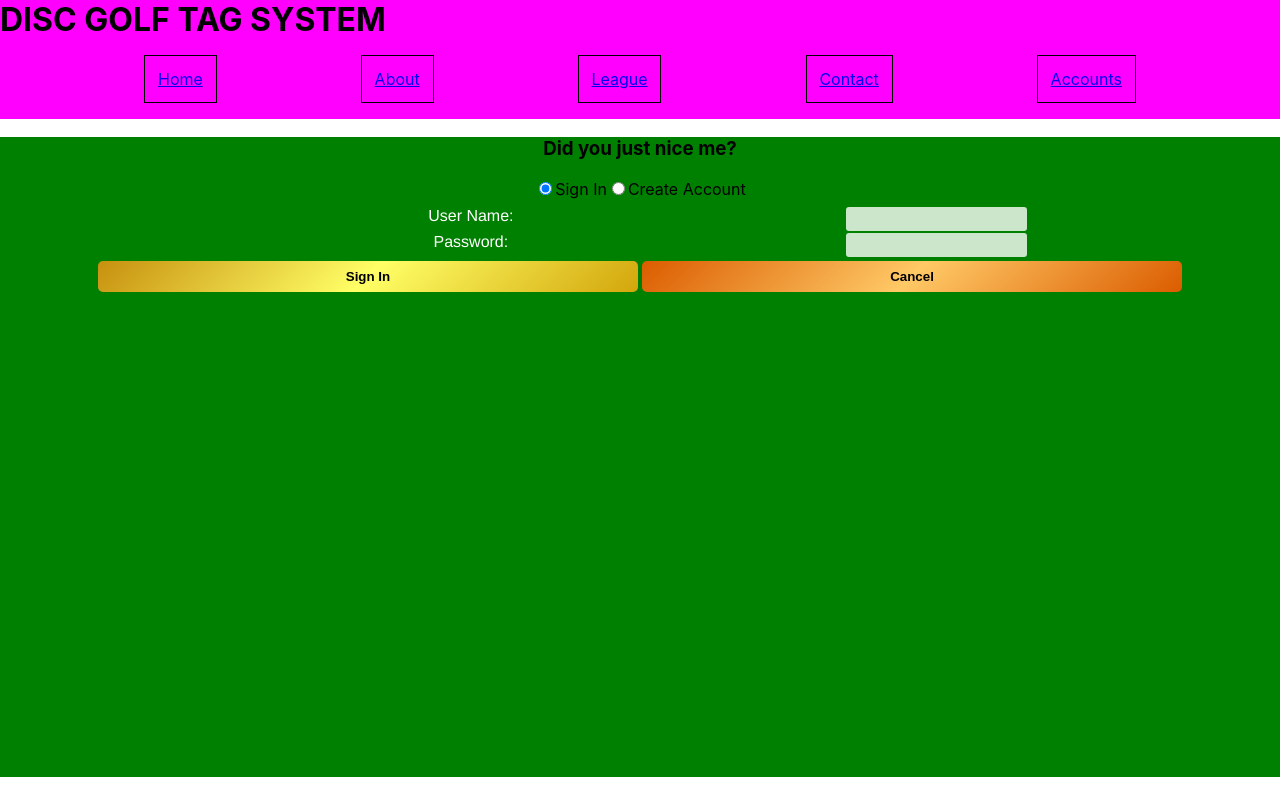
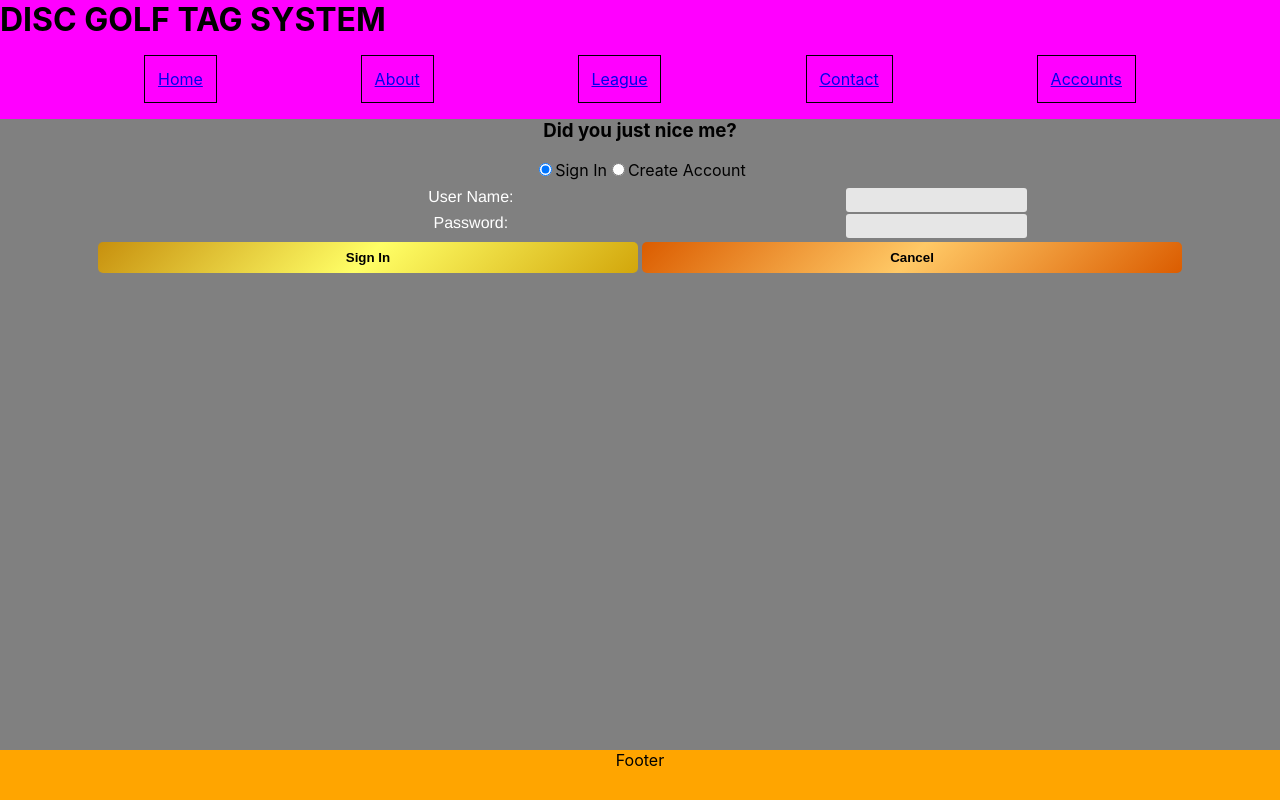
Before and after one commit to jgharris314/DGTS, a React (Create React App) app in the folder front-end/: page /accounts in a window 1280 px wide. Built offline with nearby package versions, Linux system fonts and the light colour scheme.

Commit message:
saftey commit, breaking for the day

```diff
--- a/front-end/src/App.css
+++ b/front-end/src/App.css
@@ -1,5 +1,6 @@
 .App {
 	text-align: center;
+	/* background-color: grey; */
 }
 
 .App-header {
--- a/front-end/src/App.js
+++ b/front-end/src/App.js
@@ -1,12 +1,13 @@
 import "./App.css";
 import React, { useEffect, useState } from "react";
-import { Route, Switch } from "react-router-dom";
+import { Redirect, Route, Switch } from "react-router-dom";
 import HeroNav from "./components/HeroNav/HeroNav";
 import HomeSection from "./components/HomeSection/HomeSection";
 import AccountAccess from "./components/AccountAccess/AccountAccess";
 import ContactSection from "./components/ContactSection/ContactSection";
 import AboutSection from "./components/AboutSection/AboutSection";
 import LeagueSection from "./components/LeagueSection/LeagueSection";
+import FooterSection from "./components/FooterSection/FooterSection";
 function App() {
 	const navOptions = ["Home", "About", "League", "Contact", "Accounts"];
 	const [loggedIn, setLoggedIn] = useState(false);
@@ -18,6 +19,9 @@ function App() {
 			<HeroNav navOptions={navOptions} />
 			{/* Begin individual page routing */}
 			<Switch>
+				<Route exact={true} path="/">
+					<Redirect to={"/home"} />
+				</Route>
 				<Route path="/about" exact>
 					<AboutSection />
 				</Route>
@@ -39,6 +43,7 @@ function App() {
 					<LeagueSection />
 				</Route>
 			</Switch>
+			<FooterSection />
 		</div>
 	);
 }
--- a/front-end/src/components/AccountAccess/account-access.styles.js
+++ b/front-end/src/components/AccountAccess/account-access.styles.js
@@ -1,6 +1,13 @@
 import styled from "styled-components";
 
 export const StyledAccountAccess = styled.div`
-	background-color: green;
-	height: 80vh;
+	/* background-color: green; */
+	/* height: 100vh; */
+	top: 0;
+	/* overflow-y: hidden; */
+	position: relative;
+	overflow-y: hidden;
+	h3 {
+		margin-top: 0;
+	}
 `;
--- a/front-end/src/components/AccountAccess/components/AccountCreationForm/account-creation-form.styles.js
+++ b/front-end/src/components/AccountAccess/components/AccountCreationForm/account-creation-form.styles.js
@@ -8,6 +8,7 @@ export const StyledAccountCreationForm = styled.div`
 	margin: 0 auto;
 	border-radius: 10px;
 	padding: 0.5rem;
+	/* height: 70vh; */
 	.creation-form {
 		font-family: "Franklin Gothic Medium", "Arial Narrow", Arial, sans-serif;
 		display: flex;
--- /dev/null
+++ b/front-end/src/components/FooterSection/FooterSection.js
@@ -0,0 +1,5 @@
+import React from "react";
+import { StyledFooterSection } from "./footer-section.styles";
+export default function FooterSection() {
+	return <StyledFooterSection>Footer</StyledFooterSection>;
+}
--- /dev/null
+++ b/front-end/src/components/FooterSection/footer-section.styles.js
@@ -0,0 +1,11 @@
+import styled from "styled-components";
+
+export const StyledFooterSection = styled.div`
+	background-color: orange;
+	position: fixed;
+	bottom: 0;
+	left: 0;
+	width: 100%;
+	z-index: 5;
+	height: 50px;
+`;
--- a/front-end/src/components/HeroNav/hero-nav.styles.js
+++ b/front-end/src/components/HeroNav/hero-nav.styles.js
@@ -8,7 +8,8 @@ export const StyledHeroNav = styled.div`
 	width: 100%;
 	display: flex;
 	flex-direction: column;
-
+	margin-bottom: 0;
+	z-index: 5;
 	.hero-header {
 		display: flex;
 		flex-direction: row;
--- a/front-end/src/components/HomeSection/home-section.styles.js
+++ b/front-end/src/components/HomeSection/home-section.styles.js
@@ -1,5 +1,6 @@
 import styled from "styled-components";
 
 export const StyledHomeSection = styled.div`
-	background-color: magenta;
+	background-color: blue;
+	color: silver;
 `;
--- a/front-end/src/index.css
+++ b/front-end/src/index.css
@@ -1,13 +1,14 @@
 body {
-  margin: 0;
-  font-family: -apple-system, BlinkMacSystemFont, 'Segoe UI', 'Roboto', 'Oxygen',
-    'Ubuntu', 'Cantarell', 'Fira Sans', 'Droid Sans', 'Helvetica Neue',
-    sans-serif;
-  -webkit-font-smoothing: antialiased;
-  -moz-osx-font-smoothing: grayscale;
+	margin: 0;
+	font-family: -apple-system, BlinkMacSystemFont, "Segoe UI", "Roboto",
+		"Oxygen", "Ubuntu", "Cantarell", "Fira Sans", "Droid Sans",
+		"Helvetica Neue", sans-serif;
+	-webkit-font-smoothing: antialiased;
+	-moz-osx-font-smoothing: grayscale;
+	background-color: grey;
 }
 
 code {
-  font-family: source-code-pro, Menlo, Monaco, Consolas, 'Courier New',
-    monospace;
+	font-family: source-code-pro, Menlo, Monaco, Consolas, "Courier New",
+		monospace;
 }
```
